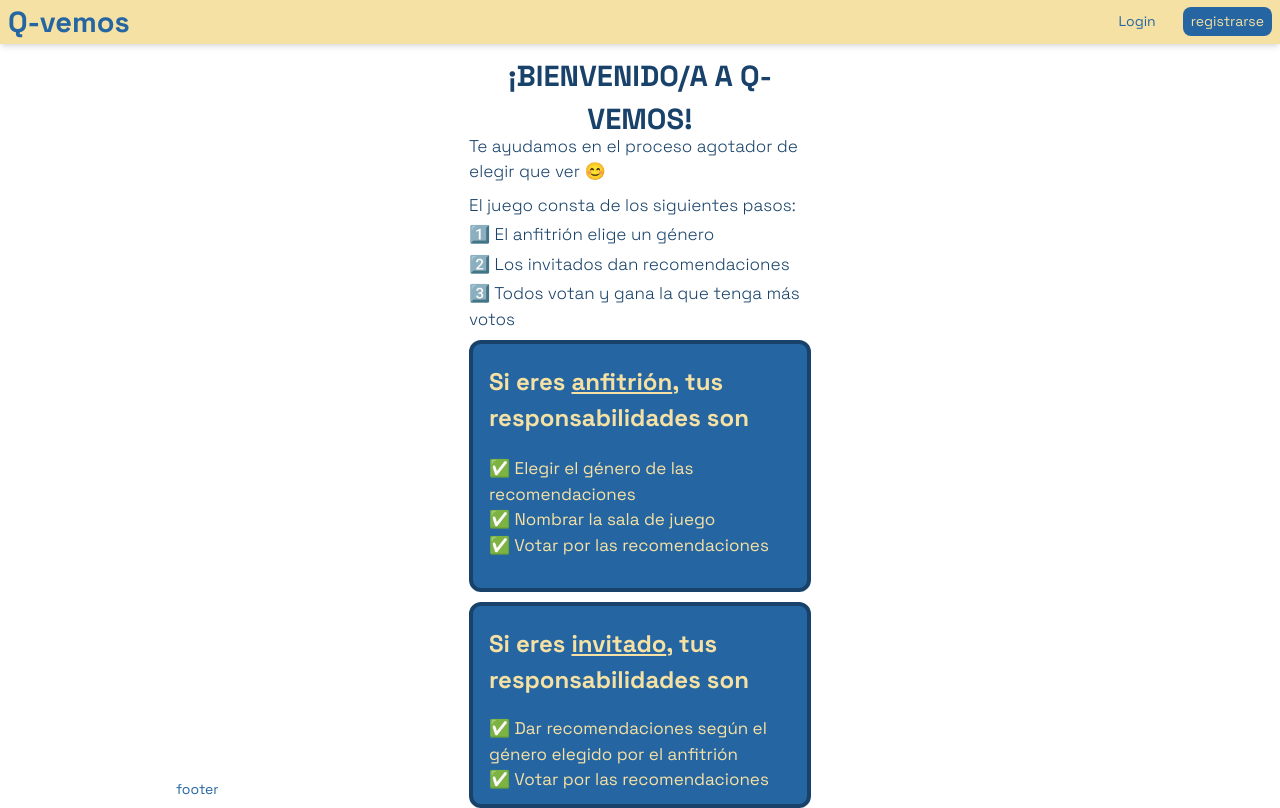
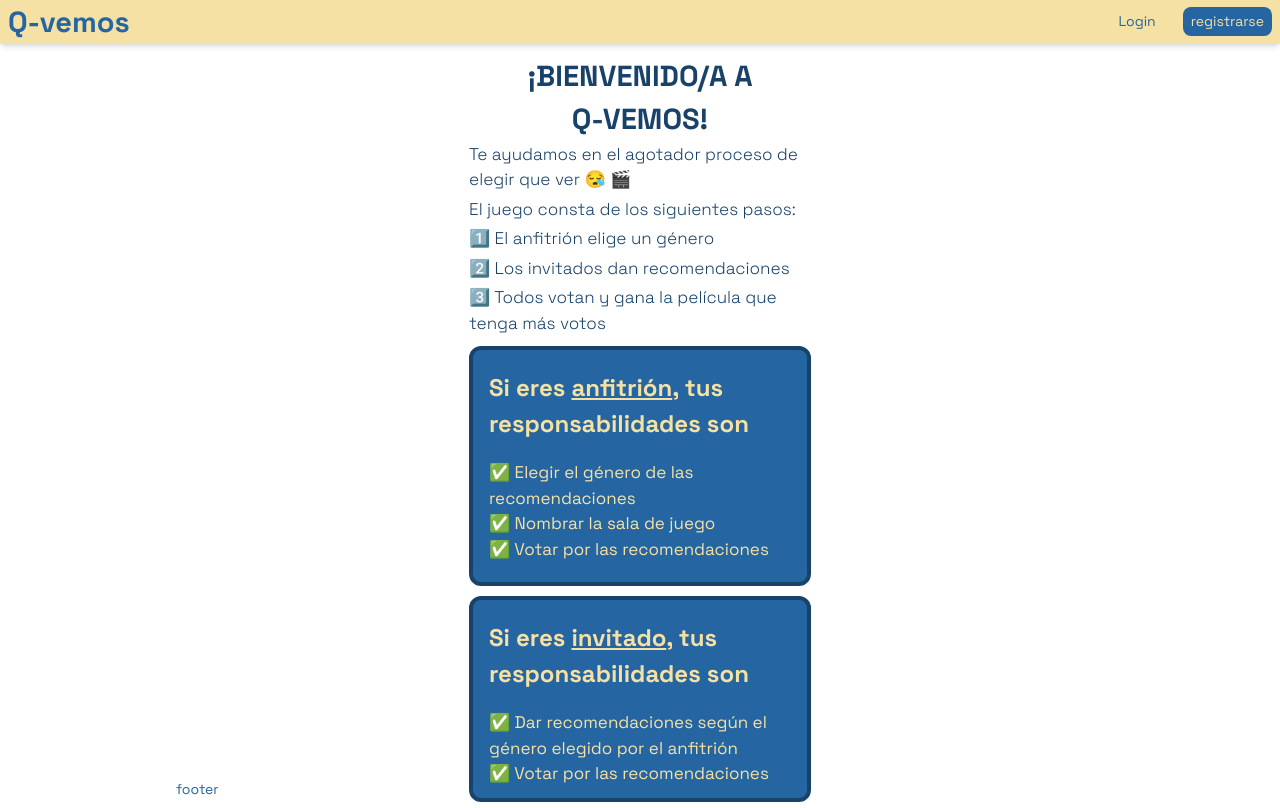
Before and after one commit to josemnaranjo/qvemos_2, a React (Vite) app in the folder client/: page /reglamento in a window 1280 px wide. Built offline with nearby package versions, Linux system fonts and the light colour scheme.

Commit message:
correccion textos reglas

```diff
--- a/client/src/Views/Reglas.jsx
+++ b/client/src/Views/Reglas.jsx
@@ -1,24 +1,24 @@
 const Reglas = () => {
   return (
     <main className="flex flex-col items-center">
-      <h1 className="w-[342px] h-[72px] mt-[10px] font-grotesk font-bold text-lg text-tertiary text-center">
-        ¡BIENVENIDO/A A Q-VEMOS!
+      <h1 className="w-[342px] h-[72px] mt-[10px] font-grotesk font-bold text-lg text-tertiary text-center flex flex-col">
+        ¡BIENVENIDO/A A <span>Q-VEMOS!</span>
       </h1>
-      <p className="w-[342px] mt-[8px] font-grotesk font-light text-tertiary text-body">
-        Te ayudamos en el proceso agotador de elegir que ver 😊
+      <p className="w-[342px] mt-[16px] font-grotesk font-light text-tertiary text-body">
+        Te ayudamos en el agotador proceso de elegir que ver 😪 🎬
       </p>
-      <p className="w-[342px] mt-[8px] flex flex-col gap-y-1 font-grotesk font-light text-tertiary text-body">
+      <p className="w-[342px] mt-[4px] flex flex-col gap-y-1 font-grotesk font-light text-tertiary text-body">
         El juego consta de los siguientes pasos:
         <span>1️⃣ El anfitrión elige un género</span>
         <span>2️⃣ Los invitados dan recomendaciones</span>
-        <span>3️⃣ Todos votan y gana la que tenga más votos</span>
+        <span>3️⃣ Todos votan y gana la película que tenga más votos</span>
       </p>
-      <article className="mt-[8px] w-[342px] h-[252px] bg-secondary rounded-xl border-4 border-tertiary flex flex-col items-center">
+      <article className="mt-[10px] w-[342px] h-[240px] bg-secondary rounded-xl border-4 border-tertiary flex flex-col items-center">
         <h1 className="mt-[20px] w-[302px] h-[80px] font-grotesk font-bold text-md text-primary">
           Si eres <span className="underline">anfitrión</span>, tus
           responsabilidades son
         </h1>
-        <p className="mt-[12px] w-[302px] font-grotesk font-normal text-body text-primary flex flex-col">
+        <p className="mt-[10px] w-[302px] font-grotesk font-normal text-body text-primary flex flex-col">
           <span>✅ Elegir el género de las recomendaciones</span>
           <span>✅ Nombrar la sala de juego</span>
           <span>✅ Votar por las recomendaciones</span>
@@ -30,7 +30,9 @@ const Reglas = () => {
           responsabilidades son
         </h1>
         <p className="mt-[10px] w-[302px] font-grotesk font-normal text-body text-primary flex flex-col">
-          <span>✅ Dar recomendaciones según el género elegido por el anfitrión</span>
+          <span>
+            ✅ Dar recomendaciones según el género elegido por el anfitrión
+          </span>
           <span>✅ Votar por las recomendaciones</span>
         </p>
       </article>
```
